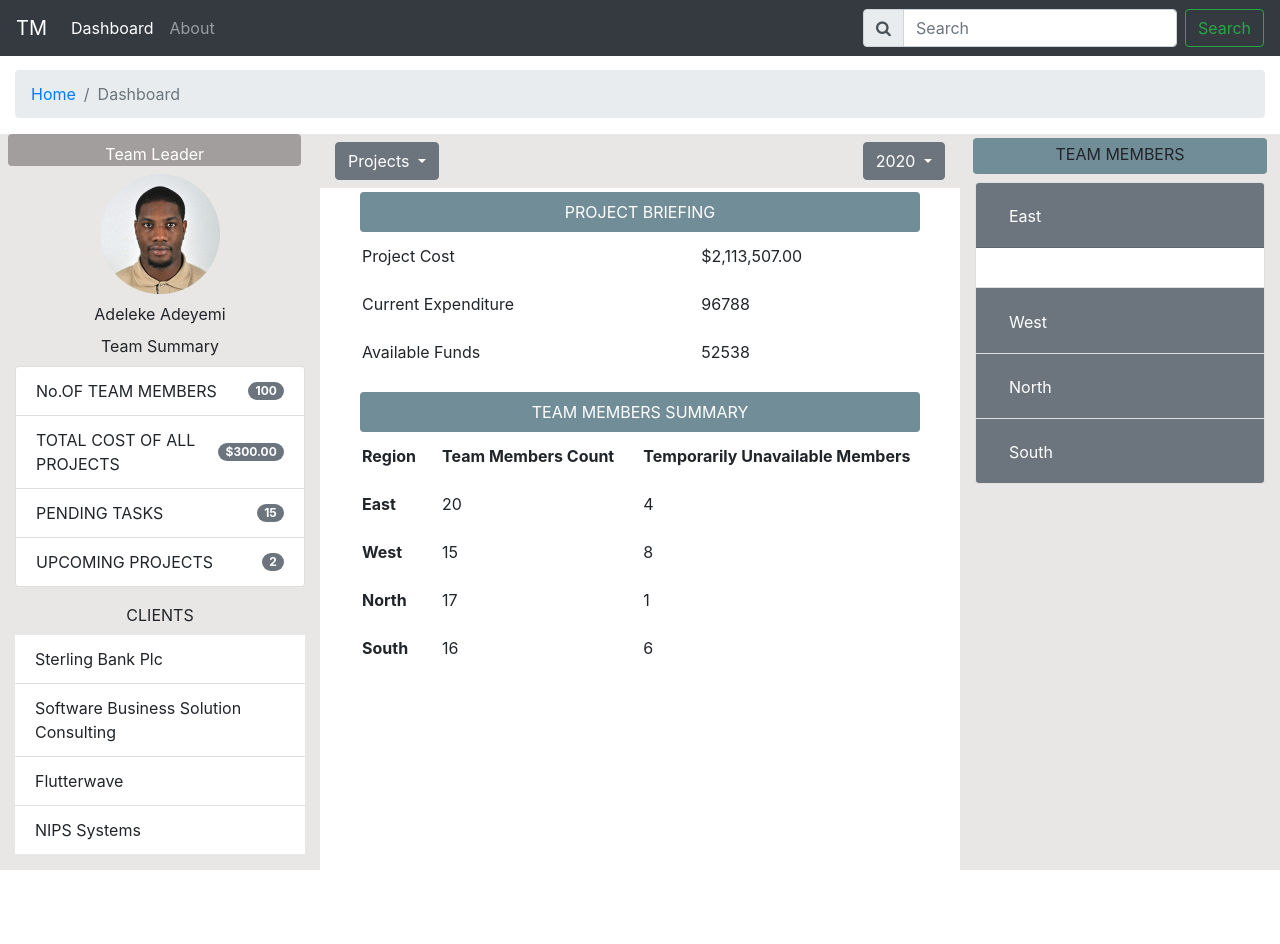
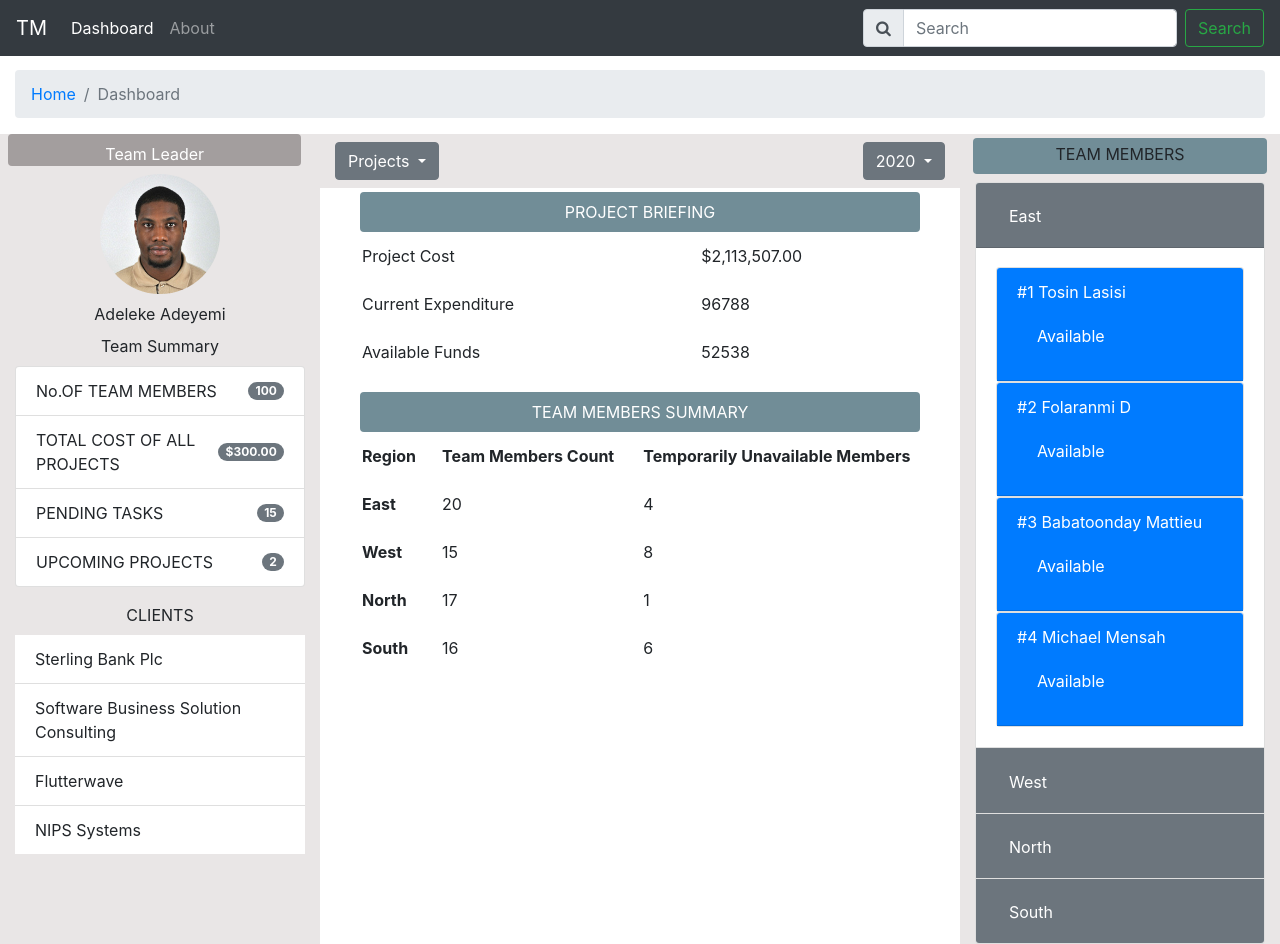
Before and after one commit to bbmattieu9/taskmanager, an Angular app: page /dashboard in a window 1280 px wide. Before the commit the page ends 870 px from the top, so only its background shows below. Built offline with nearby package versions, Linux system fonts and the light colour scheme.

Commit message:
[Dashboard] Fixed Dashboard UI Error
Problem
 * Dashboard member area card doesnt display member data

Solution
 * Looped on team members.Members to have a list of members

[Finish]

```diff
--- a/src/app/dashboard/dashboard.component.html
+++ b/src/app/dashboard/dashboard.component.html
@@ -158,6 +158,7 @@
         <div class="accordion" id="accordion1">
           <div class="card" *ngFor="let teamMembersGroup of teamMembers; let i = index">
 
+
             <div class="card-header bg-secondary" id="card1">
                 <h2 class="mb-0">
                   <button class="btn btn-link text-white" data-toggle="collapse" [attr.data-target]=" '#cardbody' + i "  type="button">
@@ -169,13 +170,18 @@
             <div [id]=" 'cardbody' + i " class="collapse" data-parent='#accordion1' [ngClass]="(i === 0)? 'show': ''">
                 <div class="card-body">
 
-                  <div *ngIf="i ===0; then firstTemplate; else secondTemplate">
+                  <div *ngIf="i === 0; then firstTemplate; else secondTemplate">
 
                   </div>
 
                   <ng-template #firstTemplate>
-                      <div class="card" *ngFor="let member of teamMembers.Members">
-
+                      <div class="card" *ngFor="let member of teamMembersGroup.Members">
+                        <div class="card-header bg-primary text-white">
+                          #{{ member.ID }} {{ member.Name}}
+                          <div class="card-body">
+                            {{ member.Status }}
+                          </div>
+                        </div>
                       </div>
                   </ng-template>
 
```
